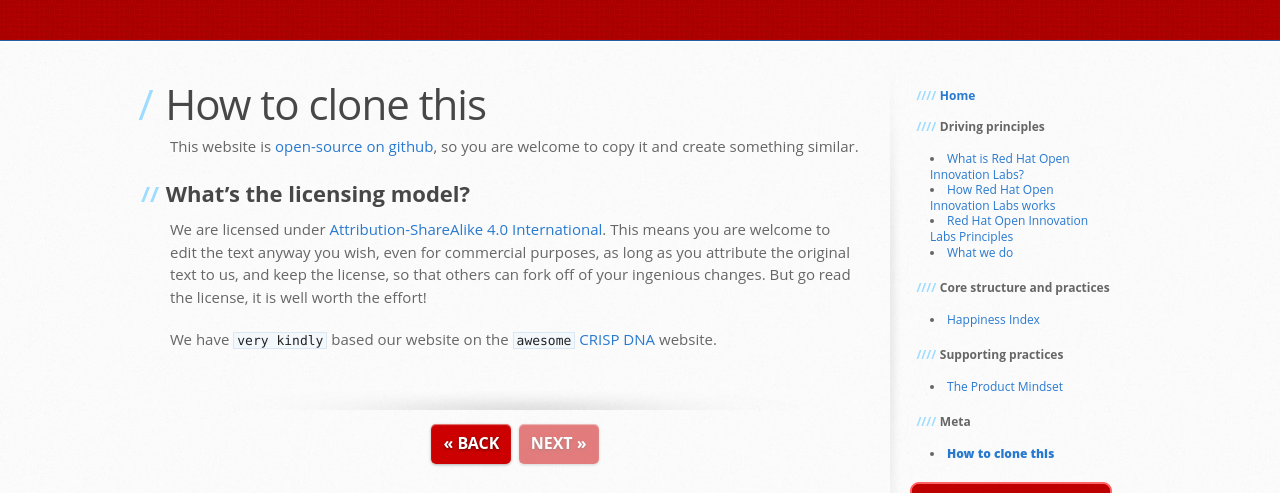
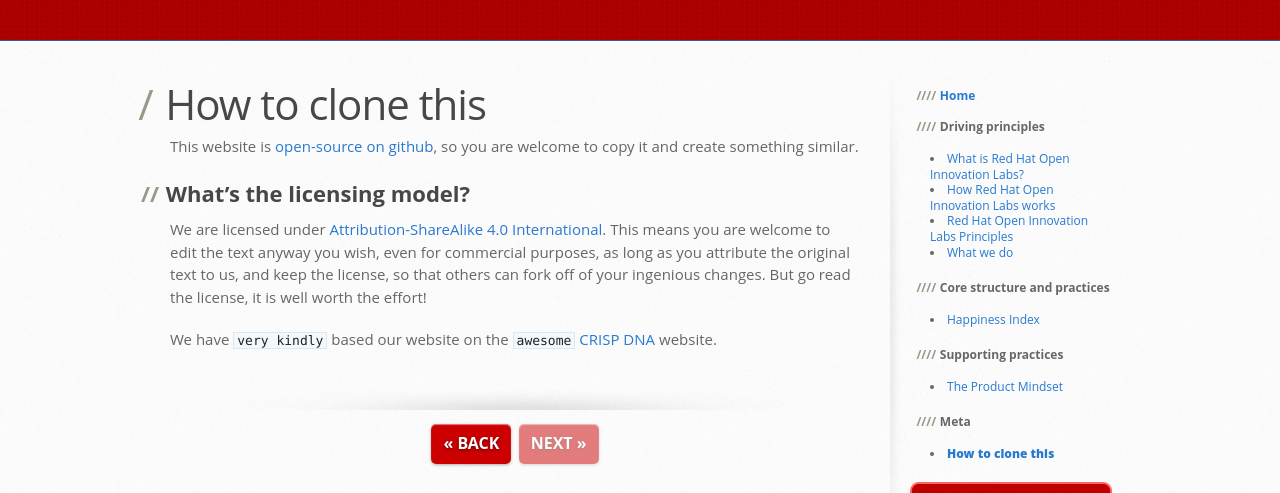
Before and after one commit to rht-labs/rht-labs.github.io, a Jekyll site: the page built from _docs/how-to-copy.md, in a window 1280 px wide. Shown: the part 266-759 px from the top of the page. Built offline with Jekyll 4.4.1, drawn with Linux system fonts in a browser that asks for light colours.

Commit message:
Updating 'blue' to 'gray' for some accent colors (#28)

```diff
--- a/stylesheets/stylesheet.css
+++ b/stylesheets/stylesheet.css
@@ -633,7 +633,7 @@ form {
 
 #main-content h1:before {
   content: "/";
-  color: #9ddcff;
+  color: #999988;
   padding-right: 0.3em;
   margin-left: -0.9em;
 }
@@ -648,7 +648,7 @@ form {
 }
 #main-content h2:before {
   content: "//";
-  color: #9ddcff;
+  color: #999988;
   padding-right: 0.3em;
   margin-left: -1.5em;
 }
@@ -665,7 +665,7 @@ form {
 
 #main-content h3:before {
   content: "///";
-  color: #9ddcff;
+  color: #999988;
   padding-right: 0.3em;
   margin-left: -2em;
 }
@@ -681,7 +681,7 @@ form {
 
 h4:before {
   content: "////";
-  color: #9ddcff;
+  color: #999988;
   padding-right: 0.3em;
   margin-left: -2.8em;
 }
@@ -695,7 +695,7 @@ h4:before {
 }
 h5:before {
   content: "/////";
-  color: #9ddcff;
+  color: #999988;
   padding-right: 0.3em;
   margin-left: -3.2em;
 }
@@ -709,7 +709,7 @@ h5:before {
 }
 h6:before {
   content: "//////";
-  color: #9ddcff;
+  color: #999988;
   padding-right: 0.3em;
   margin-left: -3.7em;
 }
@@ -842,7 +842,7 @@ footer a:hover {
     text-align: center;
     font-size: 13px;
     line-height: 1;
-    background-color: #9ddcff;
+    background-color: #999988;
     color: #2879d0;
     -moz-border-radius: 5px;
     -webkit-border-radius: 5px;
```
